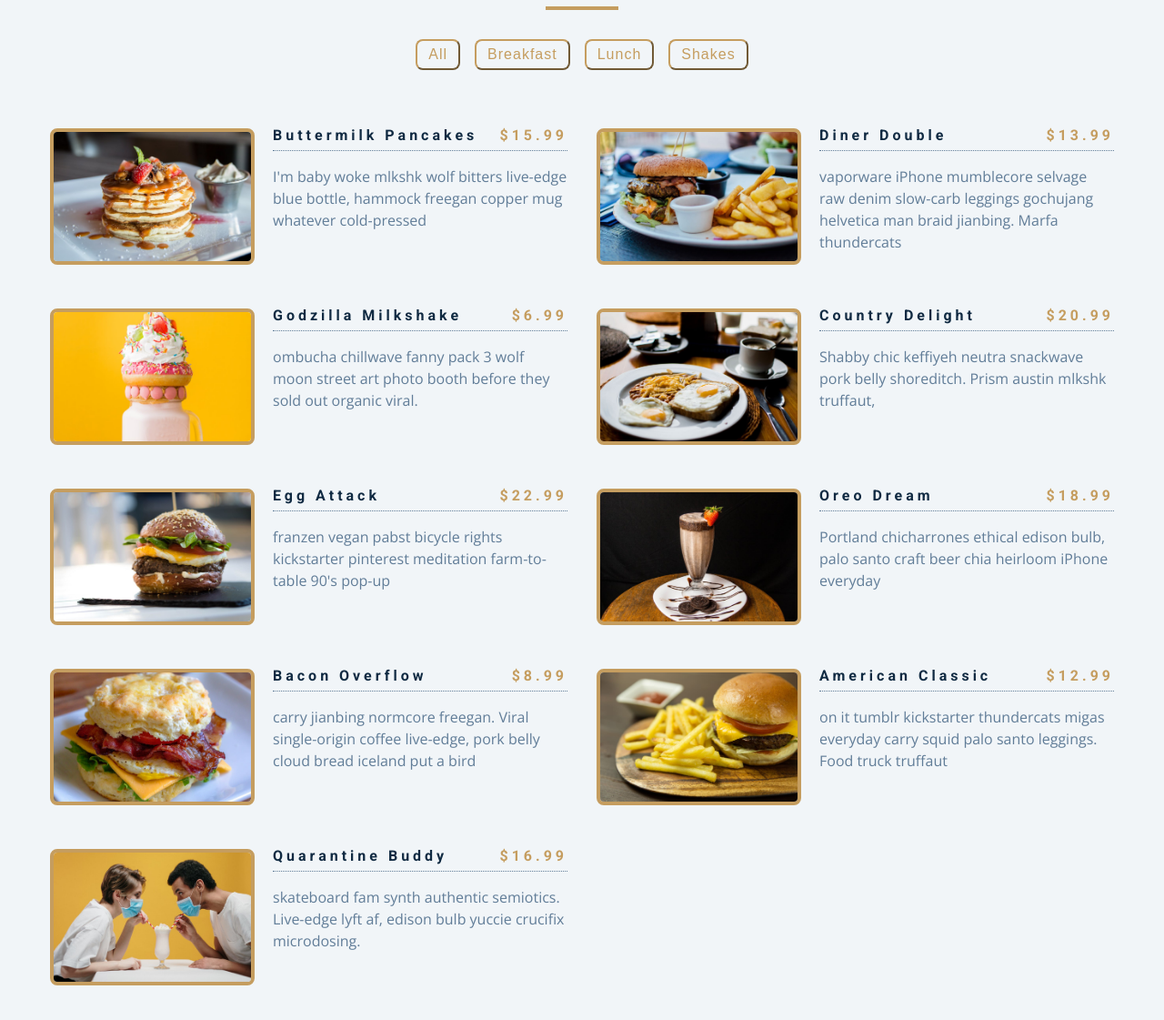
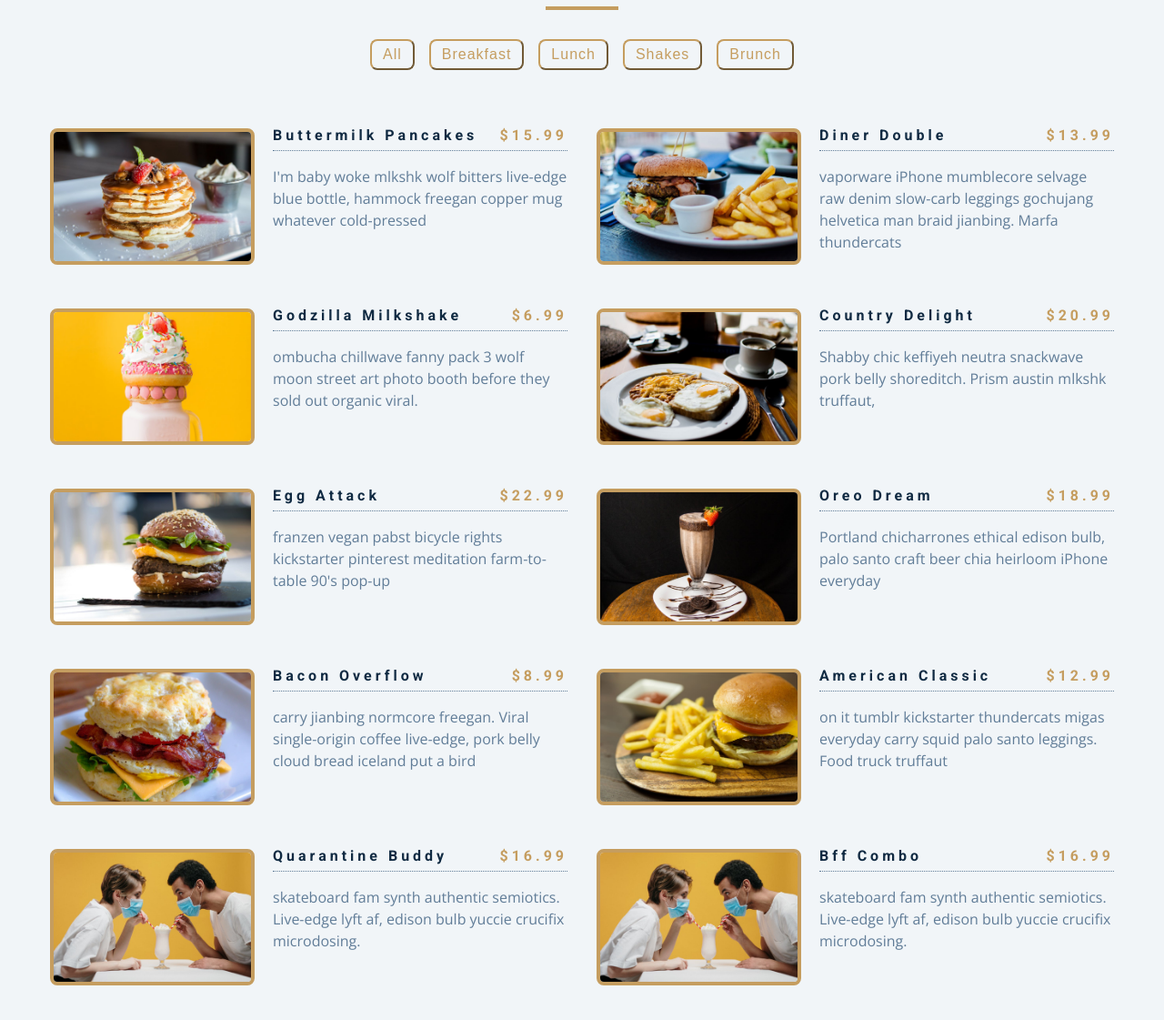
Before and after one commit to TasfiaIslam/JS-simple-projects, a plain HTML site: page Menu/index.html in a window 1280 px wide. Shown: the part 125-1246 px from the top of the page at 91% size. Drawn offline with nearby package versions, Linux system fonts and the light colour scheme.

Commit message:
Dynamic buttons

```diff
--- a/Menu/app.js
+++ b/Menu/app.js
@@ -71,35 +71,27 @@ const menu = [
       img: "./images/item-9.jpeg",
       desc: `skateboard fam synth authentic semiotics. Live-edge lyft af, edison bulb yuccie crucifix microdosing.`,
     },
+    {
+      id: 10,
+      title: "bff combo",
+      category: "brunch",
+      price: 16.99,
+      img: "./images/item-9.jpeg",
+      desc: `skateboard fam synth authentic semiotics. Live-edge lyft af, edison bulb yuccie crucifix microdosing.`,
+    },
   ];
 
 
 const sectionCenter = document.querySelector('.section-center');
-const filterBtns = document.querySelectorAll('.filter-btn');
+const container = document.querySelector('.btn-container');
+
 
 // load items
 window.addEventListener('DOMContentLoaded', function(){
-    displayMenuItems(menu)
+    displayMenuItems(menu);
+    displayMenuButtons();
 });
 
-// filter items
-filterBtns.forEach(function(btn){
-   btn.addEventListener('click',function(e){
-     const category = e.currentTarget.dataset.id;
-     const menuCategory = menu.filter(function(menuItem){
-       if (menuItem.category === category){
-         return menuItem;
-       }
-     });
-
-     if (category === 'all'){
-      displayMenuItems(menu);
-    }
-    else{
-      displayMenuItems(menuCategory);
-    }
-   });
-});
 
 function displayMenuItems(menuItems){
   let displayMenu = menuItems.map(function(item){
@@ -120,3 +112,36 @@ function displayMenuItems(menuItems){
   displayMenu = displayMenu.join('');
   sectionCenter.innerHTML = displayMenu;
 }
+
+function displayMenuButtons(){
+  const categories = menu.reduce(function(values, item){
+    if(!values.includes(item.category)){
+      values.push(item.category);
+    }
+    return values;
+  },['all'])
+  const categoryBtns = categories.map(function(category){
+    return `<button class="filter-btn" type="button" data-id=${category}>${category}</button>`
+  }).join('');
+  container.innerHTML = categoryBtns;
+  const filterBtns = container.querySelectorAll('.filter-btn');
+
+  // filter items
+  filterBtns.forEach(function(btn){
+    btn.addEventListener('click',function(e){
+      const category = e.currentTarget.dataset.id;
+      const menuCategory = menu.filter(function(menuItem){
+        if (menuItem.category === category){
+          return menuItem;
+        }
+      });
+
+      if (category === 'all'){
+      displayMenuItems(menu);
+    }
+    else{
+      displayMenuItems(menuCategory);
+    }
+    });
+  });
+}
--- a/Menu/index.html
+++ b/Menu/index.html
@@ -21,15 +21,15 @@
         </div>
         <!-- filter buttons -->
         <div class="btn-container">
-            <button class="filter-btn" type="button" data-id="all">all</button>
+            <!-- <button class="filter-btn" type="button" data-id="all">all</button>
             <button class="filter-btn" type="button" data-id="breakfast">breakfast</button>
             <button class="filter-btn" type="button" data-id="lunch">lunch</button>
-            <button class="filter-btn" type="button" data-id="shakes">shakes</button>
+            <button class="filter-btn" type="button" data-id="shakes">shakes</button> -->
         </div>
         <!-- menu items -->
         <div class="section-center">
             <!-- single item -->
-            <article class="menu-item">
+            <!-- <article class="menu-item">
                 <img src="menu-item.jpeg" class="photo" alt="menu item">
                 <div class="item-info">
                     <header>
@@ -41,7 +41,7 @@
                         Dolore ullam qui maiores consequuntur accusantium.
                     </p>
                 </div>
-            </article>
+            </article> -->
             <!-- end single item -->
         </div>
     </section>
```
